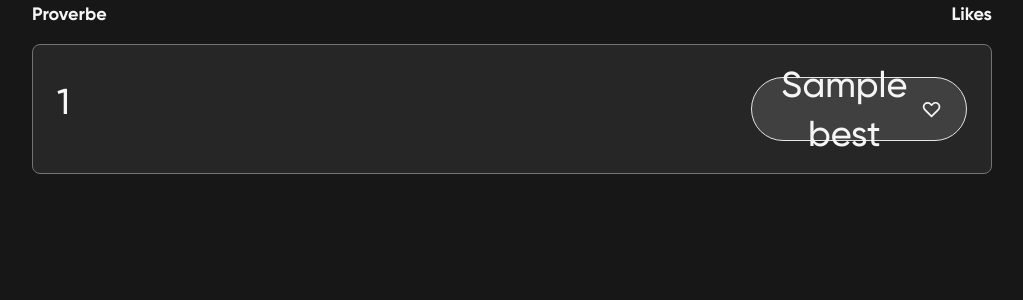
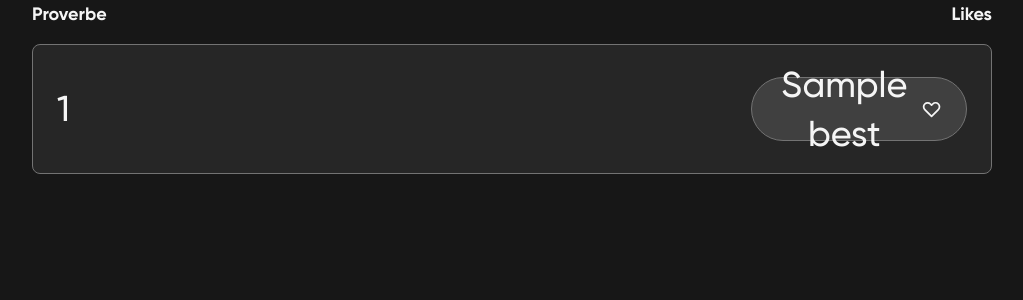
Before and after one commit to ddorn/therandom.space, a Flask app: template website/templates/bestof.html in a window 1280 px wide. Shown: the part 92-392 px from the top of the page, without its empty margins (128-1151 px from the left). Run offline with Flask 2, Linux system fonts and the light colour scheme; the template is opened without the code that fills it: most values are stand-ins (such as "Sample title", 1, 10 or a date in 2020).

Commit message:
bestof: fix border and alignement

```diff
--- a/website/templates/bestof.html
+++ b/website/templates/bestof.html
@@ -12,12 +12,12 @@
 
             {% for best in bests %}
                 <div class="line-tag flex flex-col
-                    md:flex-row md:justify-between
+                    md:flex-row md:justify-between items-center
                     font-medium leading-snug
                     bg-gray-800 rounded-lg border border-gray-500
                     px-6 py-8 ">
                     <span class="pb-4 md:pb-0 md:pr-4">{{ best[0] }}</span>
-                    <button class="flex items-center self-end md:self-center w-min bg-gray-700 rounded-full px-6 py-2 border hover:bg-gray-600 focus:outline-none focus:border-orange max-h-16">
+                    <button class="flex items-center self-end md:self-center w-min bg-gray-700 rounded-full px-6 py-2 border border-gray-500 hover:bg-gray-600 focus:outline-none focus:border-orange max-h-16">
                         <span>{{ best[1] }}</span> {{ icon("heart", "inline h-8 ml-2 ") }}
                     </button>
                 </div>
```
